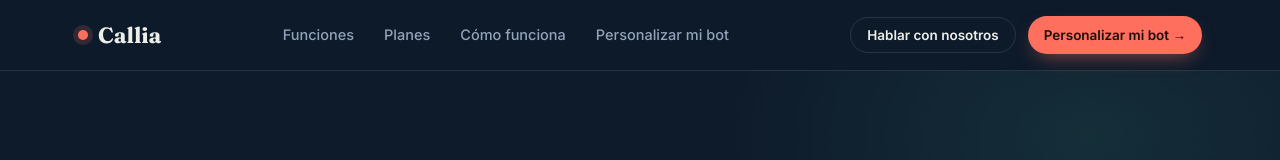
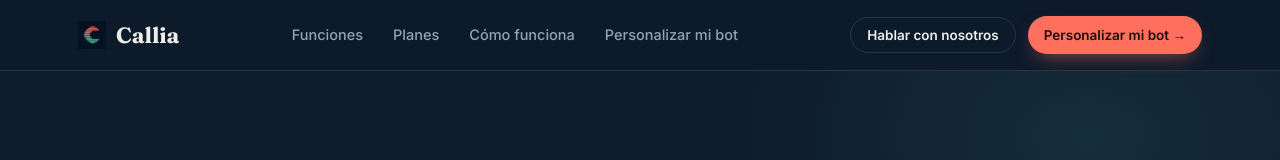
Before and after one commit to callialabs/Callia, a plain HTML site: page index.html in a window 1280 px wide. Shown: the top 160 px of the page. Drawn offline with Linux system fonts and the light colour scheme.

Commit message:
Update index.html

```diff
--- a/index.html
+++ b/index.html
@@ -363,7 +363,7 @@
 <body>
 <header>
   <nav>
-    <a class="logo" href="#inicio"><span class="dot"></span>Callia</a>
+    <a class="logo" href="#inicio"><img src="logo-callia.jpeg" alt="Callia" style="width:28px;height:28px;"> Callia</a>
     <div class="navlinks">
       <a href="#funciones">Funciones</a>
       <a href="#precios">Planes</a>
```
